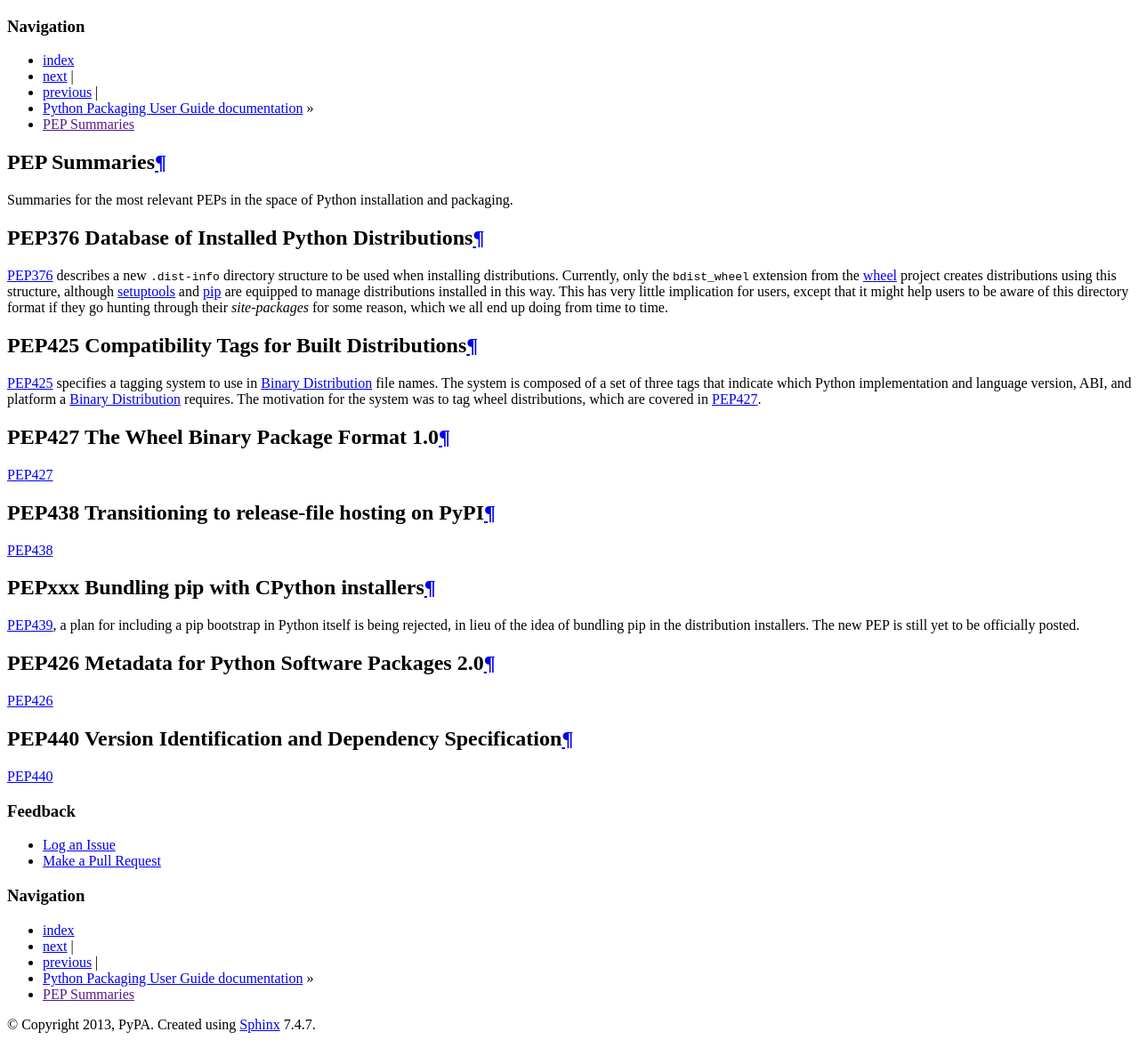
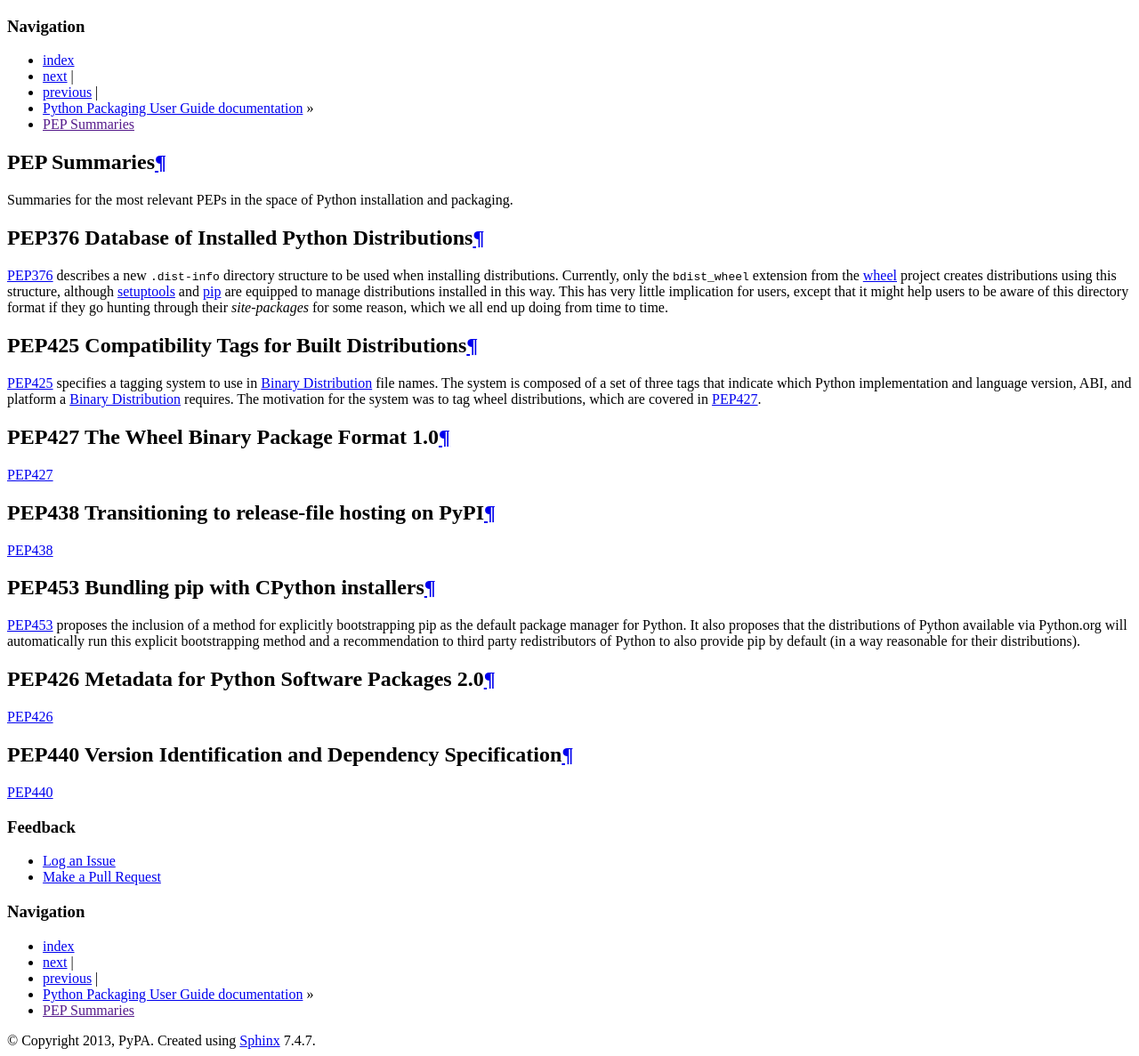
Before and after one commit to pypa/packaging.python.org, a Sphinx documentation site: the page built from source/peps.txt, in a window 1280 px wide. Shown: the whole page at 89% size. Built offline with Sphinx 7.4.7, drawn with Linux system fonts in a browser that asks for light colours.

Commit message:
replace mention of PEP439 with PEP453

```diff
--- a/source/peps.txt
+++ b/source/peps.txt
@@ -38,12 +38,16 @@ PEP438 Transitioning to release-file hosting on PyPI
 
 `PEP438`_
 
-PEPxxx Bundling pip with CPython installers
+PEP453 Bundling pip with CPython installers
 *******************************************
 
-`PEP439`_, a plan for including a pip bootstrap in Python itself is being
-rejected, in lieu of the idea of bundling pip in the distribution
-installers. The new PEP is still yet to be officially posted.
+`PEP453`_ proposes the inclusion of a method for explicitly bootstrapping pip as
+the default package manager for Python. It also proposes that the distributions
+of Python available via Python.org will automatically run this explicit
+bootstrapping method and a recommendation to third party redistributors of
+Python to also provide pip by default (in a way reasonable for their
+distributions).
+
 
 PEP426 Metadata for Python Software Packages 2.0
 ************************************************
@@ -60,6 +64,6 @@ PEP440 Version Identification and Dependency Specification
 .. _PEP425: http://www.python.org/dev/peps/pep-0425/
 .. _PEP427: http://www.python.org/dev/peps/pep-0427/
 .. _PEP438: http://www.python.org/dev/peps/pep-0438/
-.. _PEP439: http://www.python.org/dev/peps/pep-0439/
+.. _PEP453: http://www.python.org/dev/peps/pep-0453/
 .. _PEP426: http://www.python.org/dev/peps/pep-0426
 .. _PEP440: http://www.python.org/dev/peps/pep-0440//
```
